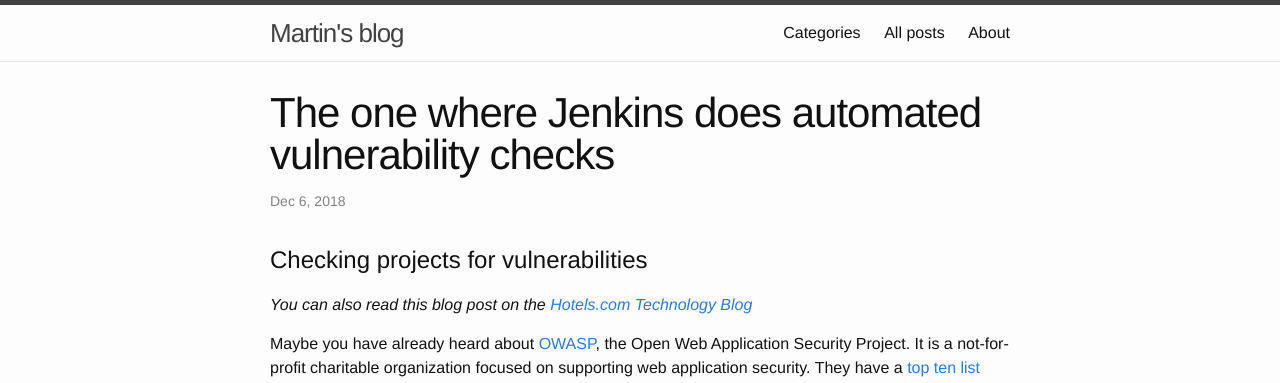
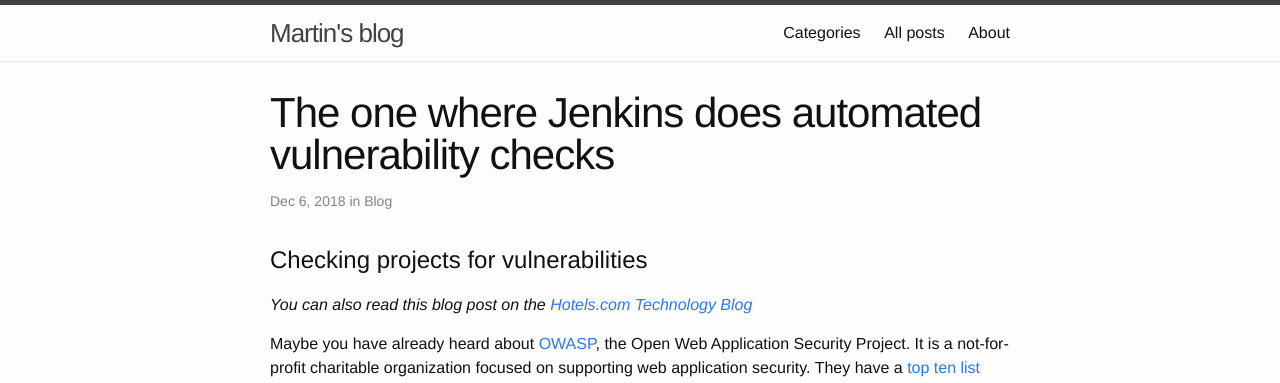
Before and after one commit to budaimartin/budaimartin.github.io, a Jekyll site: the page built from _posts/blog/2018-12-06-the-one-where-jenkins-does-automated-vulnerability-checks.md, in a window 1280 px wide and 900 px high. Shown: the top 383 px of the window. Built offline with Jekyll 4.4.1, drawn with Linux system fonts in a browser that asks for light colours.

Commit message:
added category info in post layout

```diff
--- a/_layouts/post.html
+++ b/_layouts/post.html
@@ -5,7 +5,7 @@
 
   <header class="post-header">
     <h1 class="post-title" itemprop="name headline">{{ page.title }}</h1>
-    <p class="post-meta"><time datetime="{{ page.date | date_to_xmlschema }}" itemprop="datePublished">{{ page.date | date: "%b %-d, %Y" }}</time>{% if page.author %} • <span itemprop="author" itemscope itemtype="http://schema.org/Person"><span itemprop="name">{{ page.author }}</span></span>{% endif %}</p>
+    <p class="post-meta"><time datetime="{{ page.date | date_to_xmlschema }}" itemprop="datePublished">{{ page.date | date: "%b %-d, %Y" }}</time> in {{ page.categories }} {% if page.author %} • <span itemprop="author" itemscope itemtype="http://schema.org/Person"><span itemprop="name">{{ page.author }}</span></span>{% endif %}</p>
   </header>
 
   <div class="post-content" itemprop="articleBody">
```
